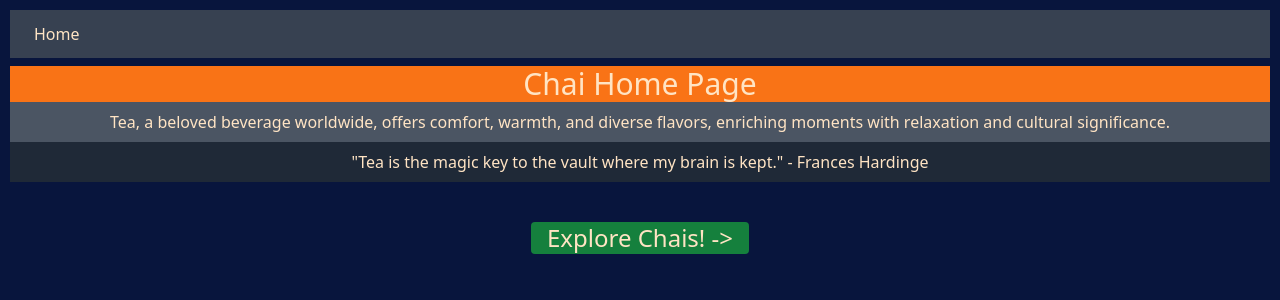
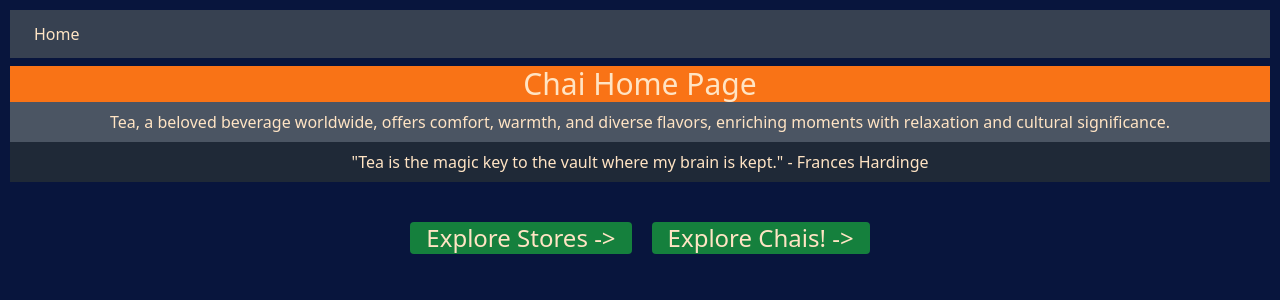
Before and after one commit to DebrajLogic/Django_v02, a Django app: page / in a window 1280 px wide. Shown: the top 300 px of the page. Run offline with Django 5.2, Linux system fonts and the light colour scheme; style sheets or scripts are compiled from the project's sources; some libraries are stand-ins or nearby versions.

Commit message:
Improved Designs in Form

```diff
--- a/chai/templates/chai/chai_stores.html
+++ b/chai/templates/chai/chai_stores.html
@@ -14,7 +14,7 @@
     </form>
 
     {% if stores %}
-        <h2 class="text-xl font-semibold mb-4 text-white">Available Stores</h2>
+        <h2 class="text-xl font-semibold mb-4 text-white"> Available Stores</h2>
         <ul class="space-y-2">
             {% for store in stores %}
                 <li class="bg-gray-600 text-xl font-medium p-4 rounded-lg shadow-md hover:bg-gray-800 transition duration-200 text-white">
--- a/templates/website/index.html
+++ b/templates/website/index.html
@@ -10,7 +10,10 @@
     Tea, a beloved beverage worldwide, offers comfort, warmth, and diverse flavors, enriching moments with relaxation and cultural significance.</p>
 <p class='text-center bg-gray-800 px-20 py-2'>"Tea is the magic key to the vault where my brain is kept." - Frances Hardinge</p>
 
-<div class='m-10 flex justify-center items-center'>
+<div class='m-10 flex gap-5 justify-center items-center'>
+    <a href="{% url 'chai_stores' %}">
+        <button class='px-4 bg-green-700 text-2xl'>Explore Stores -></button>
+    </a>
     <a href="{% url 'all_chai' %}">
         <button class='px-4 bg-green-700 text-2xl'>Explore Chais! -></button>
     </a>
```
